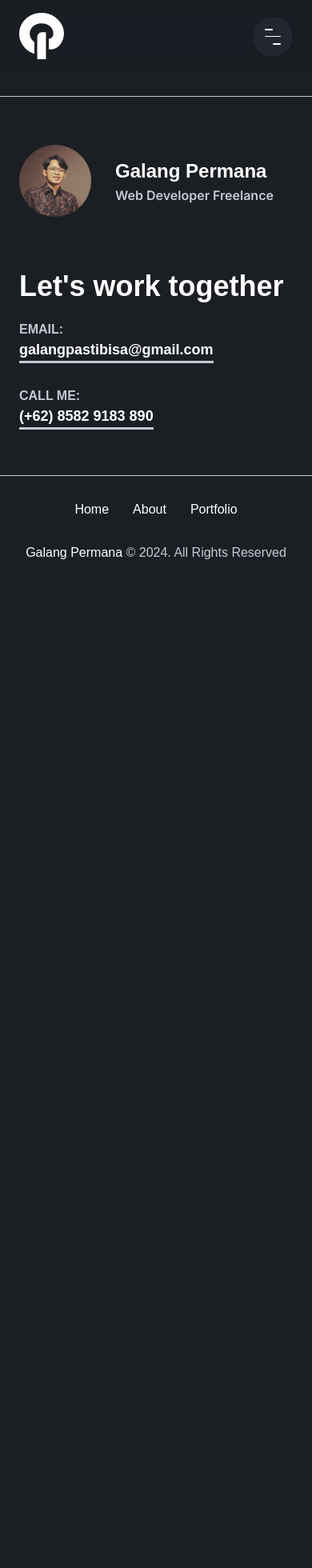
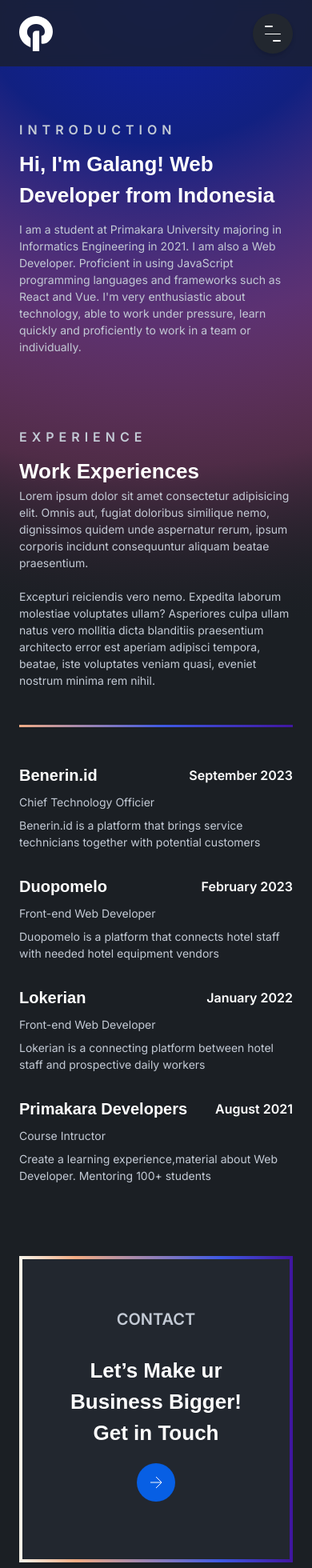
Before and after one commit to manggalang/Portofolio, a Next.js app: page /about in a window 390 px wide. Shown: the top 1960 px of the page at 80% size. Before the commit the page ends 844 px from the top, so only its background shows below. Built offline with nearby package versions, Linux system fonts and the light colour scheme.

Commit message:
style: create responsive about page

```diff
--- a/src/app/about/page.tsx
+++ b/src/app/about/page.tsx
@@ -1,5 +1,6 @@
 import Image from "next/image";
 import AboutStyle from "../../style/about.module.css";
+import ContactSection from "@/components/contact-section";
 
 const WorkExperiences = [
   {
@@ -30,15 +31,15 @@ const WorkExperiences = [
 
 export default function About() {
   return (
-    <main className={`pt-[180px] ${AboutStyle.main}`}>
+    <main className={`pt-[150px] sm:pt-[180px] ${AboutStyle.main}`}>
       <section className="container">
-        <h1 className="font-semibold text-grey text-[22px] tracking-[6px]">
+        <h1 className="font-semibold text-grey text-[16px] tracking-[6px] sm:text-[22px]">
           INTRODUCTION
         </h1>
-        <h2 className="font-space-grotesk font-bold mt-[12px] text-white text-[60px]">
+        <h2 className="font-space-grotesk font-bold mt-[12px] text-white text-[26px] sm:text-[48px] lg:text-[60px]">
           Hi, I&apos;m Galang! Web Developer from Indonesia
         </h2>
-        <p className="mt-[12px] text-grey text-[18px]">
+        <p className="mt-[12px] text-grey text-[14px] sm:text-[18px]">
           I am a student at Primakara University majoring in Informatics
           Engineering in 2021. I am also a Web Developer. Proficient in using
           JavaScript programming languages and frameworks such as React and Vue.
@@ -48,18 +49,18 @@ export default function About() {
         </p>
       </section>
 
-      <section className="pt-[120px]">
+      <section className="py-[90px] sm:py-[120px]">
         <div className="container">
-          <h1 className="font-semibold text-grey text-[22px] tracking-[6px]">
+          <h1 className="font-semibold text-grey text-[16px] tracking-[6px] sm:text-[22px]">
             EXPERIENCE
           </h1>
-          <div className="flex justify-between">
-            <h2 className="font-space-grotesk font-bold mt-[12px] text-white text-[60px]">
+          <div className="flex flex-col justify-between xl:flex-row">
+            <h2 className="font-space-grotesk font-bold mt-[12px] text-white text-[26px] sm:text-[48px] lg:text-[60px]">
               Work Experiences
             </h2>
-            <div className="w-[70%]">
+            <div className="w-full xl:w-[70%]">
               <div className={AboutStyle.BorderBottom}>
-                <p className="text-grey text-[18px]">
+                <p className="text-grey text-[14px] sm:text-[18px]">
                   Lorem ipsum dolor sit amet consectetur adipisicing elit. Omnis
                   aut, fugiat doloribus similique nemo, dignissimos quidem unde
                   aspernatur rerum, ipsum corporis incidunt consequuntur aliquam
@@ -70,21 +71,23 @@ export default function About() {
                   voluptates veniam quasi, eveniet nostrum minima rem nihil.
                 </p>
               </div>
-              <div className="gap-[30px] grid grid-cols-2 pt-[45px]">
+              <div className="gap-[30px] grid grid-cols-1 pt-[45px] lg:grid-cols-2">
                 {WorkExperiences.map((item) => (
                   <div key={item.name}>
                     <div className="flex items-center justify-between">
-                      <span className="font-space-grotesk font-semibold text-[24px]">
+                      <span className="font-space-grotesk font-semibold text-[20px] sm:text-[24px]">
                         {item.name}
                       </span>
-                      <span className="font-semibold text-[18px]">
+                      <span className="font-semibold text-[16px] sm:text-[18px]">
                         {item.startdate}
                       </span>
                     </div>
-                    <span className="block mt-[8px] text-grey">
+                    <span className="block mt-[8px] text-grey text-[14px] sm:text-[16px]">
                       {item.position}
                     </span>
-                    <p className="mt-[8px] text-grey">{item.desc}</p>
+                    <p className="mt-[8px] text-grey text-[14px] sm:text-[16px]">
+                      {item.desc}
+                    </p>
                   </div>
                 ))}
               </div>
@@ -92,6 +95,8 @@ export default function About() {
           </div>
         </div>
       </section>
+
+      <ContactSection />
     </main>
   );
 }
--- a/src/app/layout.tsx
+++ b/src/app/layout.tsx
@@ -21,7 +21,7 @@ export default function RootLayout({
     <html lang="en">
       <body className={inter.className}>
         <Header />
-        {/* {children} */}
+        {children}
         <Footer />
       </body>
     </html>
--- a/src/app/page.tsx
+++ b/src/app/page.tsx
@@ -3,6 +3,7 @@ import Image from "next/image";
 import Link from "next/link";
 import { TypeAnimation } from "react-type-animation";
 import Marquee from "react-fast-marquee";
+import ContactSection from "@/components/contact-section";
 import HomeStyle from "../style/home.module.css";
 
 export default function Home() {
@@ -318,28 +319,7 @@ export default function Home() {
         </div>
       </section>
 
-      <section className="container">
-        <div className={HomeStyle.contact}>
-          <p className="font-semibold text-center text-grey text-[24px]">
-            CONTACT
-          </p>
-          <h2 className="font-space-grotesk font-bold mt-[30px] text-center text-white text-[48px]">
-            Let’s Develop ur Business Bigger! <br /> Get in Touch
-          </h2>
-          <svg
-            xmlns="http://www.w3.org/2000/svg"
-            width="48"
-            height="48"
-            viewBox="0 0 24 24"
-            fill="none"
-            stroke="white"
-            className="animate-bounce bg-primary duration-[300ms] h-[75px] mt-[30px] mx-auto p-4 rounded-full transition w-[75px] hover:opacity-[0.8]"
-          >
-            <path d="M5 12h14" />
-            <path d="m12 5 7 7-7 7" />
-          </svg>
-        </div>
-      </section>
+      <ContactSection />
     </main>
   );
 }
--- /dev/null
+++ b/src/components/contact-section.tsx
@@ -0,0 +1,28 @@
+import ContactStyle from "../style/contact.module.css";
+
+export default function ContactSection() {
+  return (
+    <section className="container">
+      <div className={ContactStyle.contactCard}>
+        <p className="font-semibold text-center text-grey text-[20px] lg:text-[24px]">
+          CONTACT
+        </p>
+        <h2 className="font-space-grotesk font-bold mt-[30px] mx-auto text-center text-white text-[26px] w-[250px] sm:w-[320px] md:text-[36px] lg:text-[48px] lg:w-[710px]">
+          Let’s Make ur Business Bigger! Get in Touch
+        </h2>
+        <svg
+          xmlns="http://www.w3.org/2000/svg"
+          width="48"
+          height="48"
+          viewBox="0 0 24 24"
+          fill="none"
+          stroke="white"
+          className="animate-bounce bg-primary duration-[300ms] h-[48px] mt-[30px] mx-auto p-3 rounded-full transition w-[48px] hover:opacity-[0.8] lg:h-[75px] lg:p-4 lg:w-[75px]"
+        >
+          <path d="M5 12h14" />
+          <path d="m12 5 7 7-7 7" />
+        </svg>
+      </div>
+    </section>
+  );
+}
--- a/src/components/footer.tsx
+++ b/src/components/footer.tsx
@@ -9,11 +9,11 @@ const navigation = [
 
 export default function Footer() {
   return (
-    <footer className="bg-dark90 border-t border-grey mt-[120px]">
+    <footer className="bg-dark90 border-t border-grey mt-[90px] sm:mt-[120px]">
       <div className="flex items-start justify-between">
         <div className="border-b border-grey container">
-          <div className="flex flex-col gap-[60px] items-start justify-between py-[60px] sm:py-[120px] lg:flex-row lg:gap-0">
-            <div className="flex gap-[30px] items-center">
+          <div className="flex flex-col gap-[60px] items-start justify-between py-[90px] sm:py-[120px] lg:flex-row lg:gap-0">
+            <div className="flex gap-[15px] items-center sm:gap-[30px]">
               <Image
                 src="/image/profile-picture.jpg"
                 alt="Mang Galang Photo"
@@ -22,7 +22,7 @@ export default function Footer() {
                 className="h-[90px] rounded-full w-[90px] sm:h-[120px] sm:w-[120px]"
               />
               <div>
-                <p className="font-space-grotesk font-bold text-white text-[24px] sm:text-[36px]">
+                <p className="font-space-grotesk font-bold text-white text-[26px] sm:text-[36px]">
                   Galang Permana
                 </p>
                 <p className="font-semibold text-grey text-[16px] sm:text-[18px]">
@@ -32,28 +32,28 @@ export default function Footer() {
             </div>
 
             <div>
-              <h1 className="font-space-grotesk font-bold text-white text-[36px] sm:text-[48px]">
+              <h1 className="font-space-grotesk font-bold text-white text-[26px] md:text-[36px] lg:text-[48px]">
                 Let&apos;s work together
               </h1>
               <div className="flex flex-col gap-[32px] mt-[15px] md:flex-row md:gap-16 lg:flex-col [@media(min-width:1440px)]:flex-row">
                 <div>
-                  <p className="font-semibold font-space-grotesk text-grey text-[16px] sm:text-[18px]">
+                  <p className="font-semibold font-space-grotesk text-grey text-[14px] sm:text-[18px]">
                     EMAIL:
                   </p>
                   <Link
                     href="#"
-                    className="border-b-[3px] border-grey font-semibold font-space-grotesk mt-[6px] pb-1 text-white text-[18px] sm:text-[22px]"
+                    className="border-b-[3px] border-grey font-semibold font-space-grotesk mt-[6px] pb-1 text-white text-[16px] sm:text-[22px]"
                   >
                     galangpastibisa@gmail.com
                   </Link>
                 </div>
                 <div>
-                  <p className="font-semibold font-space-grotesk text-grey text-[16px] sm:text-[18px]">
+                  <p className="font-semibold font-space-grotesk text-grey text-[14px] sm:text-[18px]">
                     CALL ME:{" "}
                   </p>
                   <Link
                     href="#"
-                    className="border-b-[3px] border-grey font-semibold font-space-grotesk mt-[6px] pb-1 text-white text-[18px] sm:text-[22px]"
+                    className="border-b-[3px] border-grey font-semibold font-space-grotesk mt-[6px] pb-1 text-white text-[16px] sm:text-[22px]"
                   >
                     (+62) 8582 9183 890
                   </Link>
--- a/src/components/header.tsx
+++ b/src/components/header.tsx
@@ -23,7 +23,7 @@ export default function Header() {
             alt=""
             height={58}
             width={55.98}
-            className="h-[58px] relative w-auto z-[51]"
+            className="h-[44px] relative w-auto z-[51] sm:h-[58px]"
           />
         </Link>
 
--- a/src/style/contact.module.css
+++ b/src/style/contact.module.css
@@ -1,3 +1,31 @@
+.contactCard {
+  background-color: #22272f;
+  background-size: 150%;
+  background-position: center -175px;
+  background-repeat: no-repeat;
+  border: 0.3rem solid;
+  border-image-slice: 1;
+  border-image-source: linear-gradient(
+    90deg,
+    rgb(246, 241, 231) 0%,
+    rgb(242, 172, 132) 20%,
+    rgb(63, 89, 228) 74%,
+    rgb(64, 22, 160) 100%
+  );
+  border-radius: 8px;
+  overflow: hidden;
+  transition: box-shadow 0.3s ease-in-out;
+  padding: 60px 0;
+}
+
+.contactCard:hover {
+  box-shadow: rgba(255, 255, 255, 0.07) 0px 1px 2px,
+    rgba(255, 255, 255, 0.07) 0px 2px 4px, rgba(255, 255, 255, 0.07) 0px 4px 8px,
+    rgba(255, 255, 255, 0.07) 0px 8px 16px,
+    rgba(255, 255, 255, 0.07) 0px 16px 32px,
+    rgba(255, 255, 255, 0.07) 0px 32px 64px;
+}
+
 .dialog {
   align-items: center;
   background-color: white;
@@ -12,3 +40,9 @@
   gap: 32px;
   padding: 60px 120px;
 }
+
+@media screen and (min-width: 640px) {
+  .contactCard {
+    padding: 45px 0;
+  }
+}
```
Also changed, not shown: src/style/home.module.css (+0 -28 lines).
